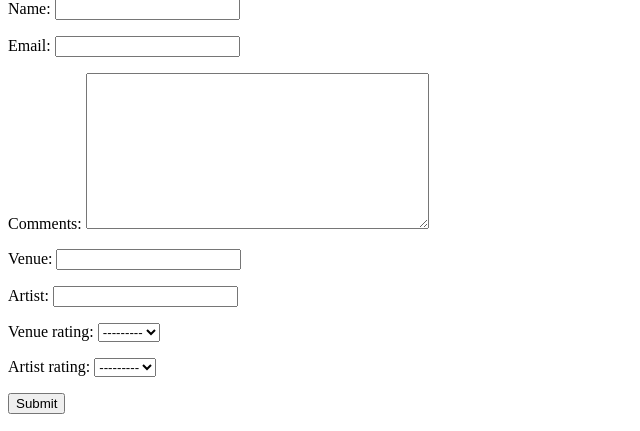
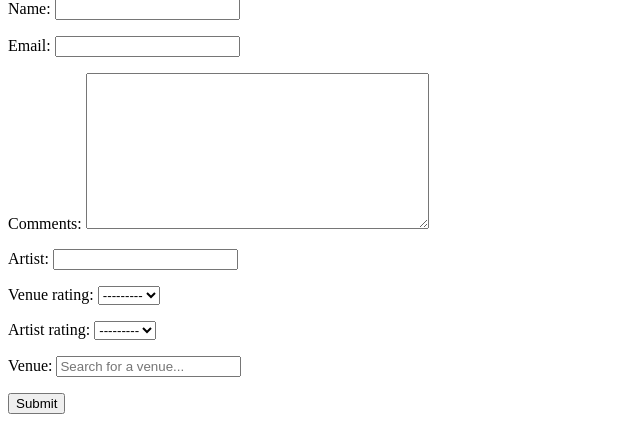
Before and after one commit to nschantz21/theatreboxd, a Django app: page /feedback/ in a window 1280 px wide. Shown: the part 81-512 px from the top of the page, without its empty margins (0-640 px from the left). Run offline with Django 5.2, Linux system fonts and the light colour scheme; some libraries are stand-ins or nearby versions.

Commit message:
added google maps api integration

```diff
--- a/critic/critic/settings.py
+++ b/critic/critic/settings.py
@@ -11,6 +11,11 @@ https://docs.djangoproject.com/en/5.1/ref/settings/
 """
 
 from pathlib import Path
+import os
+
+# Add your API key as an environment variable or directly here
+GOOGLE_MAPS_API_KEY = os.getenv('GOOGLE_MAPS_API_KEY')
+
 
 # Build paths inside the project like this: BASE_DIR / 'subdir'.
 BASE_DIR = Path(__file__).resolve().parent.parent
--- a/critic/myapp/forms.py
+++ b/critic/myapp/forms.py
@@ -5,7 +5,9 @@ class FeedbackForm(forms.ModelForm):
     class Meta:
         model = Feedback
         fields = [
-            'name', 'email', 'comments',
-            'venue', 'artist',
+            'name', 'email', 'comments', 'artist',
             'venue_rating', 'artist_rating'
         ]
+        widgets = {
+            'venue': forms.TextInput(attrs={'id': 'venue-input'}),
+        }
--- a/critic/myapp/models.py
+++ b/critic/myapp/models.py
@@ -11,10 +11,12 @@ class Feedback(models.Model):
 
     name = models.CharField(max_length=100)
     email = models.EmailField()
-    venue = models.CharField(max_length=100)
+    venue = models.CharField(max_length=255)
     artist = models.CharField(max_length=100)
     venue_rating = models.CharField(max_length=1, choices=RATING_CHOICES)  # Dropdown field
     artist_rating = models.CharField(max_length=1, choices=RATING_CHOICES)  # Dropdown field
+    place_id = models.CharField(max_length=100, blank=True, null=True)
+    place_address = models.TextField(blank=True, null=True)
 
     comments = models.TextField()
 
--- a/critic/myapp/templates/feedback.html
+++ b/critic/myapp/templates/feedback.html
@@ -2,13 +2,76 @@
 <html>
 <head>
     <title>Feedback Form</title>
+    <style>
+        /* Add some styling for the map */
+        #map {
+            height: 400px;
+            width: 100%;
+            margin-top: 20px;
+        }
+    </style>
+    <script async defer src="https://maps.googleapis.com/maps/api/js?key={{ google_maps_api_key }}&libraries=places&callback=initAutocomplete"></script>
+
+    <script>
+        let map, marker;
+
+        function initAutocomplete() {
+            const input = document.getElementById('venue-input');
+            const autocomplete = new google.maps.places.Autocomplete(input, { types:['establishment'],} // Restrict to establishments
+            );
+
+             // Initialize the map with a default location
+            const defaultLocation = { lat: -34.397, lng: 150.644 }; // Change to your desired default location
+            map = new google.maps.Map(document.getElementById('map'), {
+                center: defaultLocation,
+                zoom: 15,
+            });
+
+            // Initialize the marker (hidden by default)
+            marker = new google.maps.Marker({
+                map: map,
+                position: defaultLocation,
+                visible: false,
+            });
+
+            autocomplete.addListener('place_changed', function() {
+                const place = autocomplete.getPlace();
+                if (!place.geometry || !place.geometry.location) {
+                    alert("No details available for input: '" + input.value + "'");
+                    return;
+                }
+                 // Update the map center and marker position
+                const location = place.geometry.location;
+                map.setCenter(location);
+                map.setZoom(15);
+                // Update the marker position and make it visible
+                marker.setPosition(location);
+                marker.setVisible(true);
+
+                document.getElementById('place-id').value = place.place_id || '';
+                document.getElementById('latitude').value = place.geometry.location.lat() || '';
+                document.getElementById('longitude').value = place.geometry.location.lng() || '';
+                console.log(place);  // You can access the place details here if needed
+            });
+        }
+    </script>
 </head>
-<body>
+
+<body onload="initAutocomplete()">
     <h1>Feedback Form</h1>
     <form method="post">
         {% csrf_token %}
         {{ form.as_p }}
+        <p>
+            <label for="venue">Venue:</label>
+            <input type="text" id="venue-input" name="venue" placeholder="Search for a venue...">
+        </p>
+        <input type="hidden" id="place-id" name="place_id">
+        <input type="hidden" id="latitude" name="latitude">
+        <input type="hidden" id="longitude" name="longitude">
         <button type="submit">Submit</button>
     </form>
+    <!-- Map container -->
+    <div id="map"></div>
 </body>
 </html>
--- a/critic/myapp/views.py
+++ b/critic/myapp/views.py
@@ -1,8 +1,11 @@
 from django.shortcuts import render, redirect
+from django.conf import settings
 from .forms import FeedbackForm
 
 
 def feedback_view(request):
+    context = {'google_maps_api_key': settings.GOOGLE_MAPS_API_KEY}
+
     if request.method == 'POST':
         form = FeedbackForm(request.POST)
         if form.is_valid():
@@ -10,7 +13,8 @@ def feedback_view(request):
             return redirect('thank_you')  # Redirect to a thank-you page
     else:
         form = FeedbackForm()
-    return render(request, 'feedback.html', {'form': form})
+    context['form'] = form
+    return render(request, 'feedback.html', context)
 
 
 def thank_you_view(request):
```
Also changed, not shown: critic/myapp/migrations/0002_alter_feedback_venue.py (added), critic/myapp/migrations/0003_feedback_place_address_feedback_place_id.py (added).
